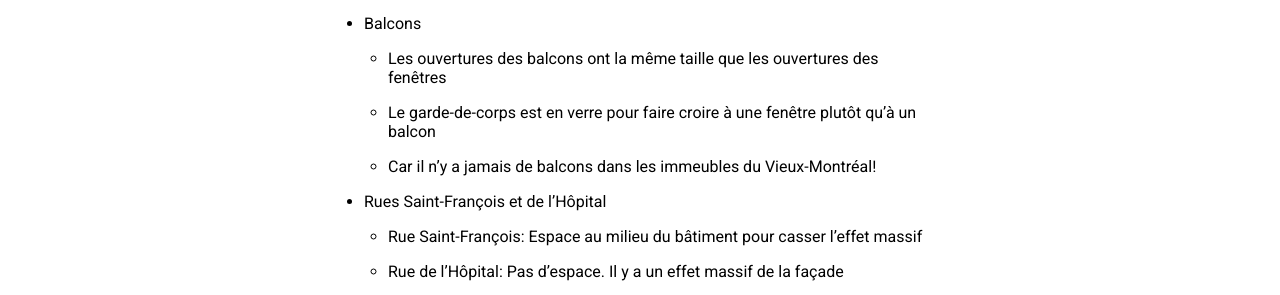
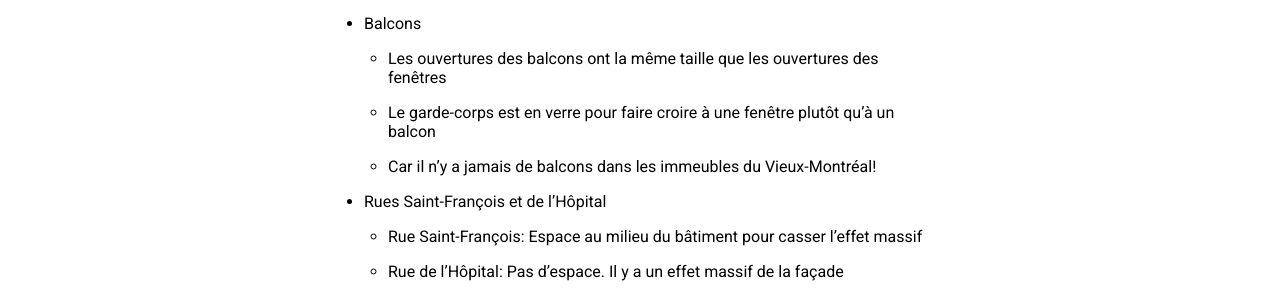
Before and after one commit to sylvainwhite/sylvain-white-dev, a Jekyll site: the page built from _posts/2025-11-01-230NotreDameOuest.md, in a window 1280 px wide and 900 px high, scrolled down 6386 px. Shown: the part 157-452 px from the top of the window. Built offline with Jekyll 4.4.1, drawn with Linux system fonts in a browser that asks for light colours; nearby versions of some CDN libraries.

Commit message:
Fix typo

```diff
--- a/_posts/2025-11-01-230NotreDameOuest.md
+++ b/_posts/2025-11-01-230NotreDameOuest.md
@@ -97,7 +97,7 @@
 
  * Balcons
     * Les ouvertures des balcons ont la même taille que les ouvertures des fenêtres
-    * Le garde-de-corps est en verre pour faire croire à une fenêtre plutôt qu’à un balcon
+    * Le garde-corps est en verre pour faire croire à une fenêtre plutôt qu’à un balcon
     * Car il n'y a jamais de balcons dans les immeubles du Vieux-Montréal!
 
  * Rues Saint-François et de l'Hôpital
```
